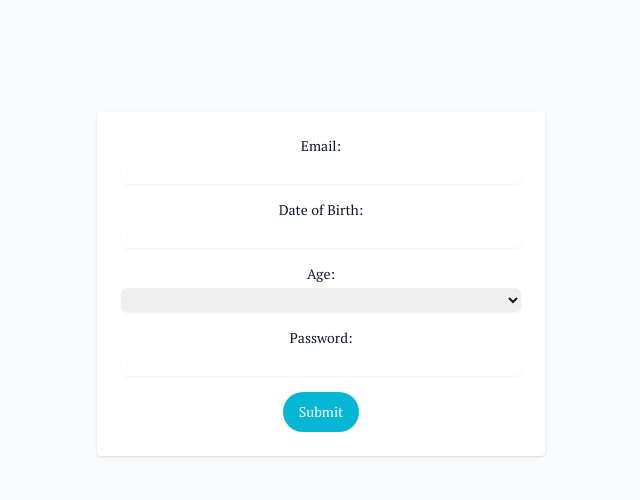
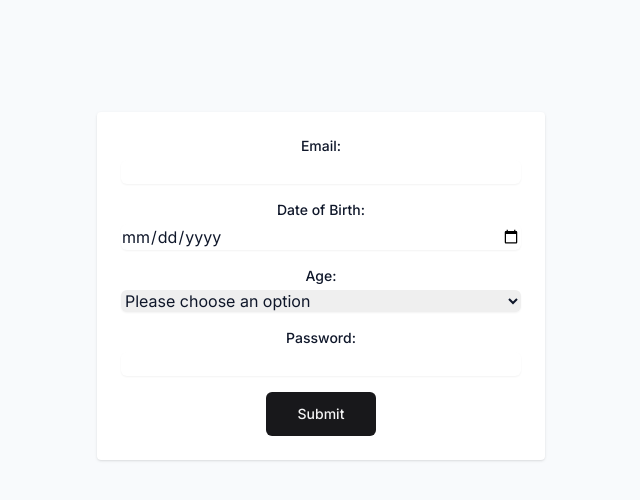
Before and after one commit to nsha-a/diana-form, a Next.js app: page / in a window 1280 px wide. Shown: the top 500 px of the page, without its empty margins (319-959 px from the left). Built offline with nearby package versions, Linux system fonts and the light colour scheme.

Commit message:
reverted changes

```diff
--- a/src/app/layout.tsx
+++ b/src/app/layout.tsx
@@ -1,24 +1,22 @@
 import { cn } from "@/lib/utils";
 import "@/styles/globals.css";
-import { PT_Serif } from "next/font/google";
+import { Inter } from "next/font/google";
 
-const serif = PT_Serif({
-  style: 'normal',
-  weight: "400",
-  subsets: ["latin"],
-});
+const inter = Inter({ subsets: ["latin"] });
 
 export default function RootLayout({
   children,
+  authModal,
 }: {
   children: React.ReactNode;
+  authModal: React.ReactNode;
 }) {
   return (
     <html
       lang="en"
       className={cn(
         "bg-white text-slate-900 antialiased light",
-        serif.className
+        inter.className
       )}>
       <body className="min-h-screen pt-12 bg-slate-50 antialiased">
           <div className="container max-w-7xl mx-auto h-full pt-12">
--- a/src/components/Form.tsx
+++ b/src/components/Form.tsx
@@ -21,11 +21,6 @@ const Form = () => {
         setSuccess(true); // Set success to true upon successful form submission
       } catch (error) {
         console.error(error);
-      } finally {
-        setEmail("");
-        setDob("");
-        setAge(0);
-        setPassword("");
       }
     };
 
@@ -33,14 +28,7 @@ const Form = () => {
       postForm();
       setSubmit(false);
     }
-  }, [submit, email, age, password, dateOfBirth, success]);
-
-  const [dateInputType, setDateInputType] = useState("text");
-  const handleDateFocus = () => setDateInputType("date");
-
-  const handleDateBlur = (event: { target: { value: any; }; }) => {
-    if (!event.target.value) setDateInputType("text");
-  };
+  }, [submit, email, age, password, dateOfBirth]);
 
   const handleSubmit = (event: { preventDefault: () => void }) => {
     event.preventDefault();
@@ -50,10 +38,7 @@ const Form = () => {
   if (success) {
     return (
       <div className="max-w-md mx-auto mt-4 bg-white p-6 rounded shadow">
-        <h1 className="text-teal-500 text-3xl text-center font-serif">User Registered.</h1>
-        <Button className="mt-5 py-2 px-4 rounded-full font-serif" onClick={() => setSuccess(false)}>
-          Register Another
-        </Button>
+        <h1 className="text-3xl text-center text-green-500">Congrats! You Successfully created a user</h1>
       </div>
     );
   }
@@ -62,10 +47,9 @@ const Form = () => {
     <div className="max-w-md mx-auto mt-4 bg-white p-6 rounded shadow">
       <form onSubmit={handleSubmit} className="space-y-4">
         <div>
-          <label className="block text-sm " htmlFor="email">
-  Email:
-</label>
-
+          <label className="block text-sm font-medium" htmlFor="email">
+            Email:
+          </label>
           <input
             id="email"
             type="email"
@@ -82,19 +66,16 @@ const Form = () => {
           </label>
           <input
             id="dob"
-            type={dateInputType}
+            type="date"
             value={dateOfBirth}
-            onFocus={handleDateFocus}
-            onBlur={handleDateBlur}
             onChange={({ target: { value } }) => setDob(value)}
             className="mt-1 block w-full rounded-md border-gray-300 shadow-sm focus:border-indigo-300 focus:ring focus:ring-indigo-200 focus:ring-opacity-50"
-            placeholder=""
             required
           />
         </div>
 
         <div>
-          <label className="block text-sm" htmlFor="age">
+          <label className="block text-sm font-medium" htmlFor="age">
             Age:
           </label>
           <select
@@ -103,7 +84,7 @@ const Form = () => {
             onChange={({ target: { value } }) => setAge(Number(value))}
             className="mt-1 block w-full rounded-md border-gray-300 shadow-sm focus:border-indigo-300 focus:ring focus:ring-indigo-200 focus:ring-opacity-50"
             required>
-            <option value="" className="text-center"></option>
+            <option value=""> Please choose an option </option>
             {Array.from({ length: 100 }, (_, i) => i + 1).map((age) => (
               <option key={age} value={age}>
                 {age}
@@ -113,7 +94,7 @@ const Form = () => {
         </div>
 
         <div>
-          <label className="block text-sm" htmlFor="password">
+          <label className="block text-sm font-medium" htmlFor="password">
             Password:
           </label>
           <input
@@ -126,7 +107,7 @@ const Form = () => {
           />
         </div>
 
-        <Button type="submit" className="bg-cyan-500 hover:bg-cyan-700 text-white py-2 px-4 rounded-full">
+        <Button type="submit" size="lg">
           Submit
         </Button>
       </form>
```
Also changed, not shown: .eslintrc.json (added), 1 other file (tests, documents, lock files or other folders).
